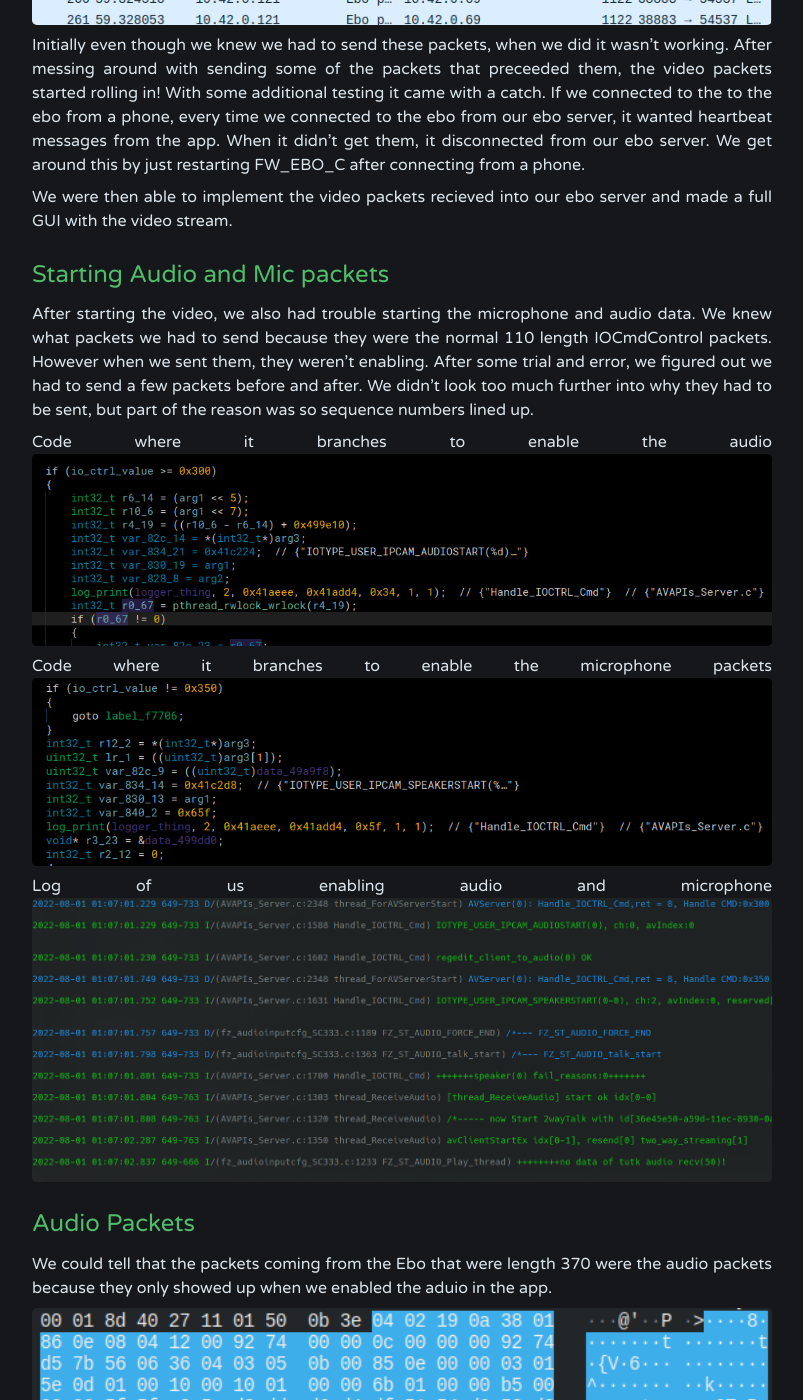
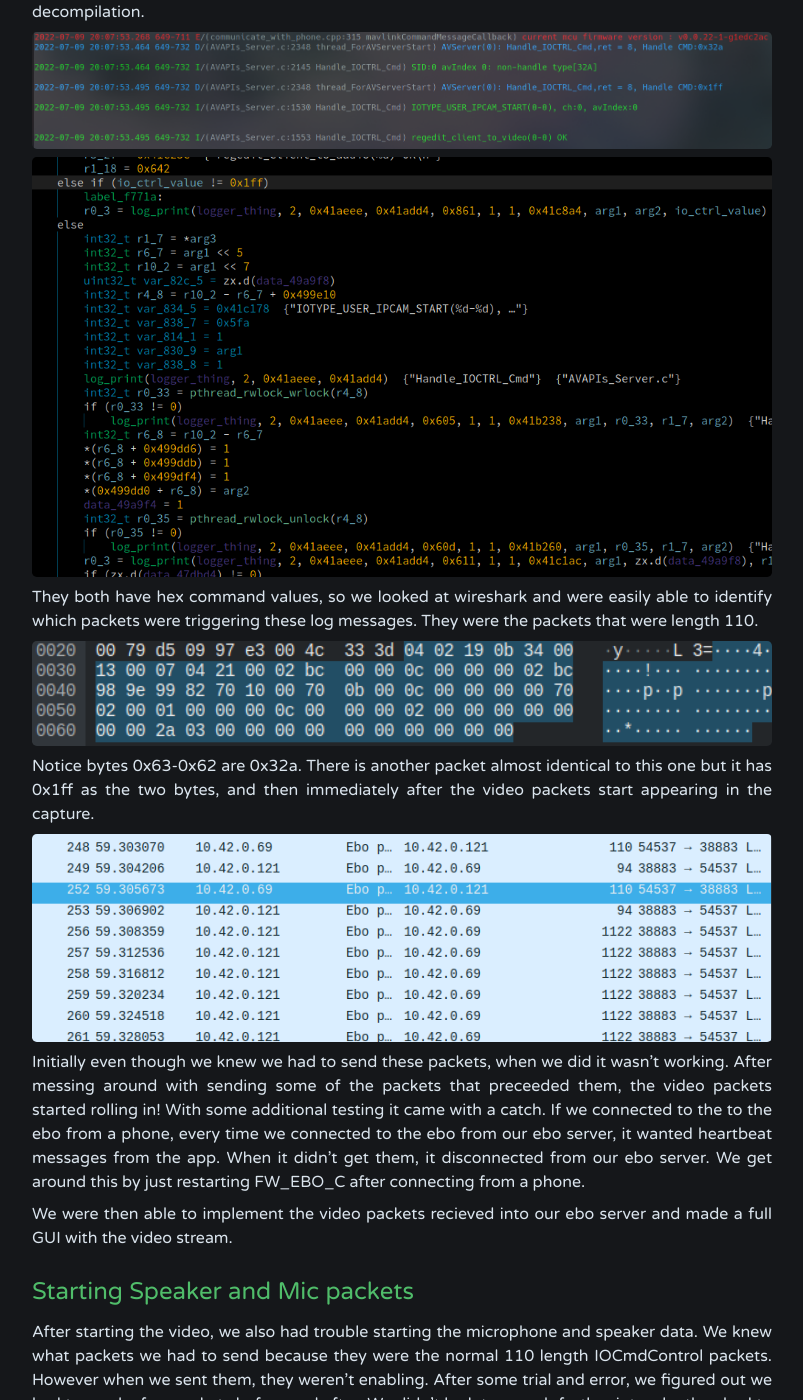
Before and after one commit to debugmen/debugmen.github.io, a Jekyll site: the page built from _posts/2022-03-10-enabot_series_part_2.md, in a window 1280 px wide and 1400 px high, scrolled down 28964 px. Shown: the whole window, without its empty margins (238-1041 px from the left). Built offline with Jekyll 4.4.1, drawn with Linux system fonts in a browser that asks for light colours; some of the changed text lies outside the part shown.

Commit message:
Audio section and images

```diff
--- a/_posts/2022-03-10-enabot_series_part_2.md
+++ b/_posts/2022-03-10-enabot_series_part_2.md
@@ -23,14 +23,15 @@
   - [More of the Same](#more-of-the-same)
 - [Controlling the Ebo](#controlling-the-ebo)
   - [Motor Packets/Button Packets](#motor-packetsbutton-packets)
+  - [Audio Packets](#audio-packets)
   - [Video Packets](#video-packets)
 - [Hosting an EBO Server](#hosting-an-ebo-server)
   - [Initial Server](#initial-server)
   - [Trying to send motor packets](#trying-to-send-motor-packets)
   - [Starting the AVServer](#starting-the-avserver)
   - [Starting the video packets](#starting-the-video-packets)
-  - [Starting Audio and Mic packets](#starting-audio-and-mic-packets)
-  - [Audio Packets](#audio-packets)
+  - [Starting Speaker and Mic packets](#starting-speaker-and-mic-packets)
+  - [Speaker Packets](#speaker-packets)
   - [Mic Packets](#mic-packets)
   - [Ebo Server In Action](#ebo-server-in-action)
 - [Conclusion](#conclusion)
@@ -472,7 +487,7 @@
 From the little bit we read about h264 from doing this research it seems that I-Frames are the initial frame of a video and P-Frames then modify that frame until the next I-Frame is sent. Basically, the video has to start with an I-Frame or it won't have an initial base to modify and thus can't produce a video. So we wrote a parser to parse all the video packets, and appended their h264 data together while making sure the first frame of the video was a P-Frame. We did this based off of the `branch1` values in the packets.
 
 
-<p style="text-align:center;"><img src="/assets/enabot_part2/h264_branches.png" alt="H264 Packet Branches" style="height: 100px; width:320px;"/></p>
+<p style="text-align:center;"><img src="/assets/enabot_part2/h264_branches.png" alt="H264 Packet Branches" style="height: 200px; width:320px;"/></p>
 
 
 The `FINAL_FRAME` was the last packet in a frame transmission, so the packet that's length 271 a few images above would have that branch value. The `P_FRAME2` value appeared in packets that were length 1130 but there were some additional fields that made the packet slightly longer. They still had the P-Frame header though, so looking into them further wasn't worth the time.
@@ -482,16 +497,6 @@
 
 
 <p style="text-align:center;"><iframe width="420" height="315" src="/assets/enabot_part2/video.mp4" frameborder="0" allowfullscreen></iframe></p>
-
-
-From here, more research went into starting the video packets after connecting to the ebo. If we could figure that out we could accomplish the following.
-1. We could connect to the ebo from our PC
-2. Start the ebo's video streaming
-3. Recieve the packets on our server
-4. Decode/append the packets into an h264 stream
-5. Open a video player to watch the video live in a GUI.
-
-We were actually able to accomplish all of this and the results will be shown in the final section.
 
 
 
@@ -589,22 +594,25 @@
 
 We were then able to implement the video packets recieved into our ebo server and made a full GUI with the video stream.
 
-## Starting Audio and Mic packets
+## Starting Speaker and Mic packets
 
-After starting the video, we also had trouble starting the microphone and audio data. We knew what packets we had to send because they were the normal 110 length IOCmdControl packets. However when we sent them, they weren't enabling. After some trial and error, we figured out we had to send a few packets before and after. We didn't look too much further into why they had to be sent, but part of the reason was so sequence numbers lined up.
+After starting the video, we also had trouble starting the microphone and speaker data. We knew what packets we had to send because they were the normal 110 length IOCmdControl packets. However when we sent them, they weren't enabling. After some trial and error, we figured out we had to send a few packets before and after. We didn't look too much further into why they had to be sent, but part of the reason was so sequence numbers lined up.
 
 Code where it branches to enable the audio
+
 ![enable_audio](/assets/enabot_part2/audio_start1.png)
 
 Code where it branches to enable the microphone packets
+
 ![enable_mic](/assets/enabot_part2/mic_start.png)
 
 Log of us enabling audio and microphone
+
 ![audio_mic_start](/assets/enabot_part2/mic_audio_start.png)
 
-## Audio Packets
+## Speaker Packets
 
-We could tell that the packets coming from the Ebo that were length 370 were the audio packets because they only showed up when we enabled the aduio in the app.
+We could tell that the packets coming from the Ebo that were length 370 were the speaker packets because they only showed up when we enabled the aduio in the app.
 
 ![Audio](/assets/enabot_part2/audio_packet.png)
 
```
Also changed, not shown: other parts of _posts/2022-03-10-enabot_series_part_2.md (+14 -0 lines), assets/enabot_part2/g711_strings.png (added), assets/enabot_part2/g711a.png (added), assets/enabot_part2/h264_branches.png.
